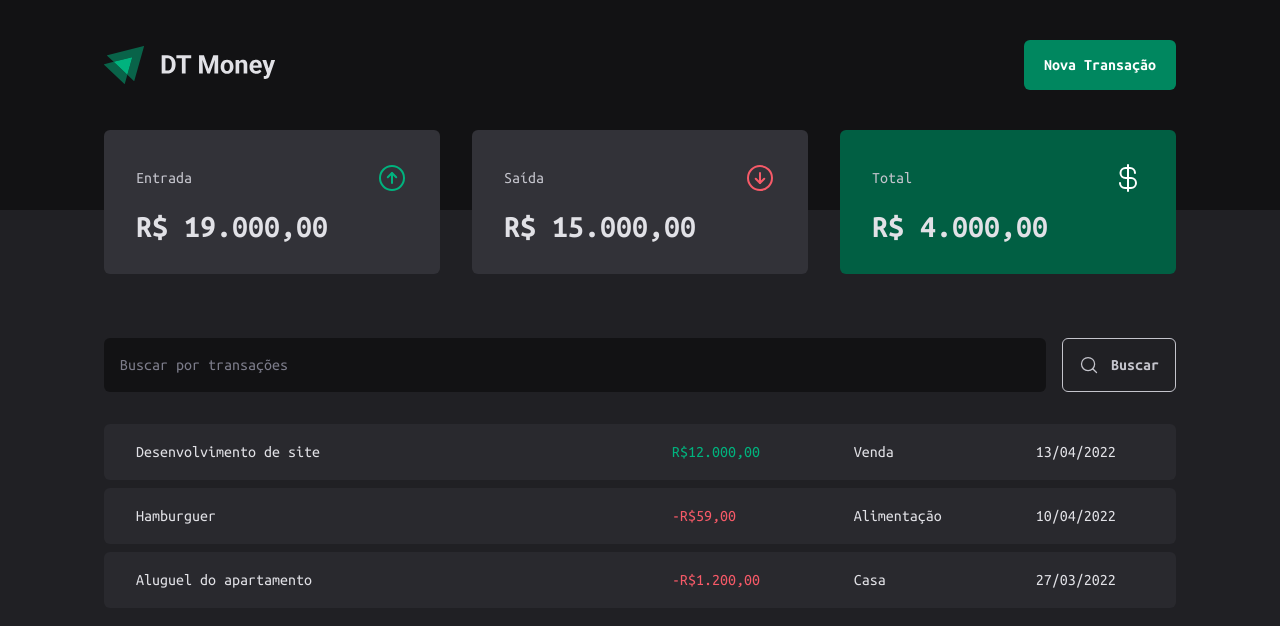
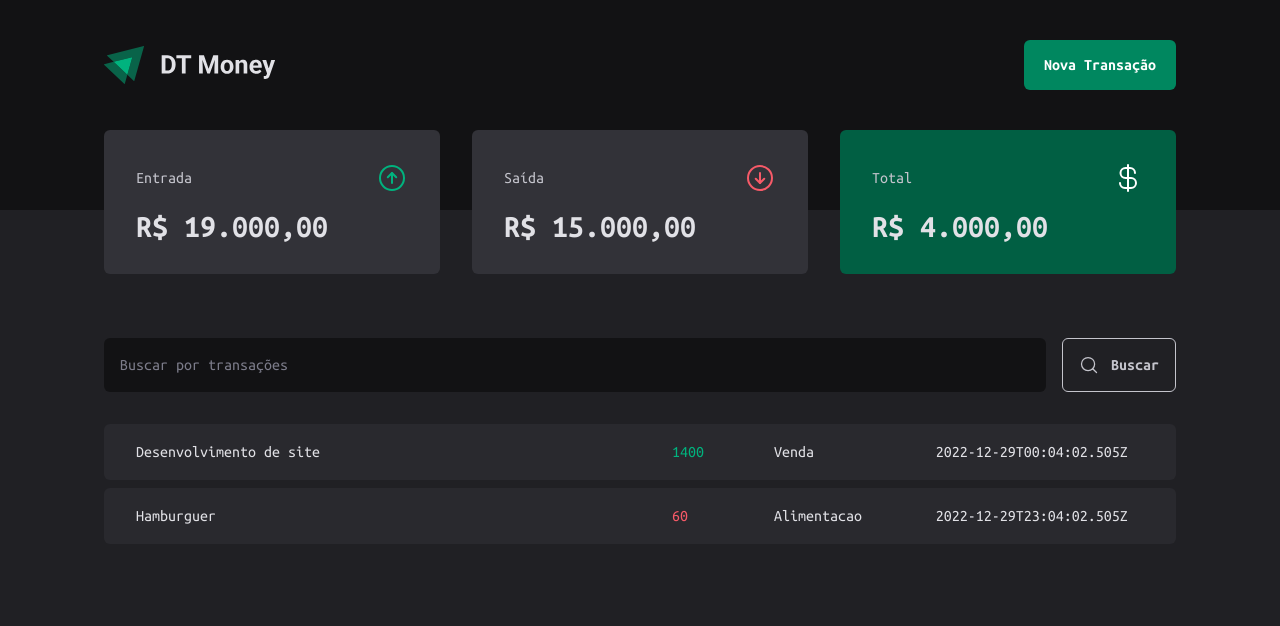
Before and after one commit to isadorabrito/dt-money, a React (Vite) app: page / in a window 1280 px wide. Shown: the top 626 px of the page. Built offline with nearby package versions, Linux system fonts and the light colour scheme; data requests are answered from the project's data file.

Commit message:
feat: add http request

```diff
--- a/package.json
+++ b/package.json
@@ -5,6 +5,7 @@
   "type": "module",
   "scripts": {
     "dev": "vite",
+    "dev:server": "json-server server.json -p 3000 -w -d 500",
     "build": "tsc && vite build",
     "preview": "vite preview"
   },
@@ -22,6 +23,7 @@
     "@types/react-dom": "^18.0.9",
     "@types/styled-components": "^5.1.26",
     "@vitejs/plugin-react": "^3.0.0",
+    "json-server": "^0.17.1",
     "typescript": "^4.9.3",
     "vite": "^4.0.0"
   }
--- /dev/null
+++ b/server.json
@@ -0,0 +1,20 @@
+{
+  "transactions": [
+    {
+        "id": 1,
+        "description": "Desenvolvimento de site",
+        "type":"income",
+        "category":"Venda",
+        "price": 1400,
+        "createdAt": "2022-12-29T00:04:02.505Z"
+    },
+    {
+        "id": 2,
+        "description": "Hamburguer",
+        "type":"outcome",
+        "category":"Alimentacao",
+        "price": 60,
+        "createdAt": "2022-12-29T23:04:02.505Z"
+    }
+  ]
+}
--- a/src/pages/Transactions/index.tsx
+++ b/src/pages/Transactions/index.tsx
@@ -1,3 +1,4 @@
+import { useEffect, useState } from "react";
 import { Header } from "../../components/Header";
 import { Summary } from "../../components/Summary/index";
 import { SearchForm } from "./components/SearchForm";
@@ -7,7 +8,29 @@
   PriceHighlight,
 } from "./styles";
 
+interface Transaction {
+  id: number;
+  description: string;
+  type: "income" | "outcome";
+  price: number;
+  category: string;
+  createdAt: string;
+}
+
 export function Transactions() {
+  const [transactions, setTransactions] = useState<Transaction[]>([]);
+
+  async function loadTransactions() {
+    const response = await fetch("http://localhost:3000/transactions");
+    const data = await response.json();
+
+    setTransactions(data);
+  }
+
+  useEffect(() => {
+    loadTransactions();
+  }, []);
+
   return (
     <div>
       <Header />
@@ -16,30 +39,20 @@
         <SearchForm />
         <TransactionsTable>
           <tbody>
-            <tr>
-              <td width="50%">Desenvolvimento de site</td>
-              <td>
-                <PriceHighlight variant="income">R$12.000,00</PriceHighlight>
-              </td>
-              <td>Venda</td>
-              <td>13/04/2022</td>
-            </tr>
-            <tr>
-              <td width="50%">Hamburguer</td>
-              <td>
-                <PriceHighlight variant="outcome">-R$59,00</PriceHighlight>
-              </td>
-              <td>Alimentação</td>
-              <td>10/04/2022</td>
-            </tr>
-            <tr>
-              <td width="50%">Aluguel do apartamento</td>
-              <td>
-                <PriceHighlight variant="outcome">-R$1.200,00</PriceHighlight>
-              </td>
-              <td>Casa</td>
-              <td>27/03/2022</td>
-            </tr>
+            {transactions.map((transaction) => {
+              return (
+                <tr key={transaction.id}>
+                  <td width="50%">{transaction.description}</td>
+                  <td>
+                    <PriceHighlight variant={transaction.type}>
+                      {transaction.price}
+                    </PriceHighlight>
+                  </td>
+                  <td>{transaction.category}</td>
+                  <td>{transaction.createdAt}</td>
+                </tr>
+              );
+            })}
           </tbody>
         </TransactionsTable>
       </TransactionContainer>
```
Also changed, not shown: 1 other file (tests, documents, lock files or other folders).
